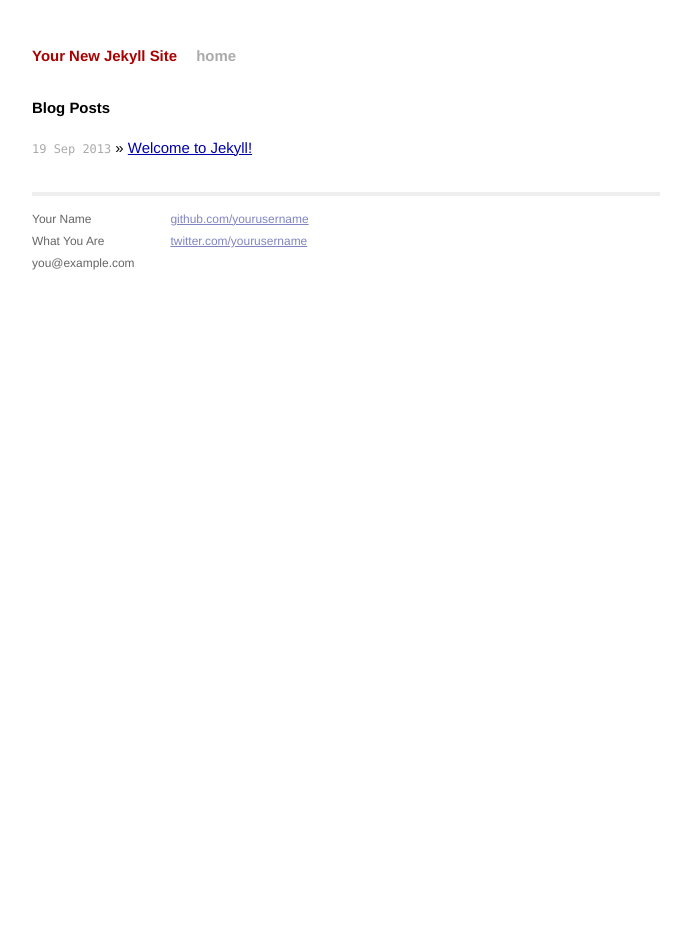
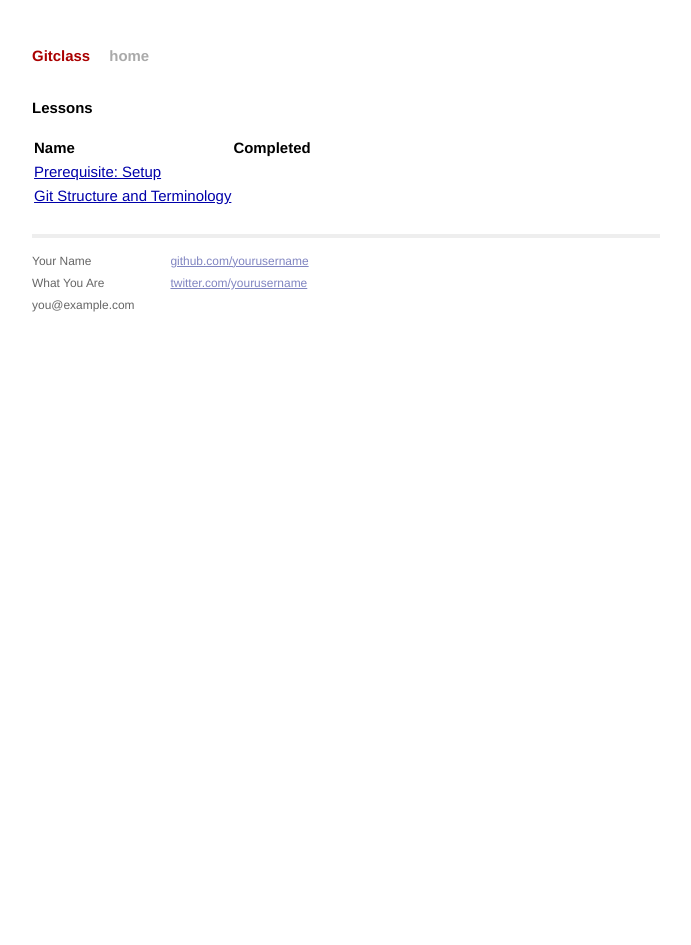
Before and after one commit to collexion/gitclass, a Jekyll site: the page built from index.html, in a window 1280 px wide. Shown: the whole page, without its empty margins (294-985 px from the left). Built offline with Jekyll 4.4.1, drawn with Linux system fonts in a browser that asks for light colours; Markdown is read by kramdown in place of the engine named in the settings.

Commit message:
First page.

```diff
--- a/_config.yml
+++ b/_config.yml
@@ -1,3 +1,3 @@
-name: Your New Jekyll Site
+name: Gitclass
 markdown: redcarpet
 pygments: true
--- /dev/null
+++ b/_posts/2013-09-20-Structure-and-terminology.md
@@ -0,0 +1,8 @@
+---
+layout: post
+title:  "Git Structure and Terminology"
+date:   2013-09-20 17:30:09
+categories: lesson
+---
+
+placeholder
--- a/index.html
+++ b/index.html
@@ -1,13 +1,27 @@
 ---
 layout: default
-title: Your New Jekyll Site
+title: Developer Collaboration Course
 ---
 
 <div id="home">
-  <h1>Blog Posts</h1>
-  <ul class="posts">
-    {% for post in site.posts %}
-      <li><span>{{ post.date | date_to_string }}</span> &raquo; <a href="{{ post.url }}">{{ post.title }}</a></li>
-    {% endfor %}
-  </ul>
+	<h1>Lessons</h1>
+	<table class="posts">
+		<thead>
+			<tr>
+				<th>Name</th>
+				<th>Completed</th>
+			</tr>
+		</thead>
+		<tbody>
+			{% for post in site.posts reversed %}
+				<tr>
+					<td><a href="{{ post.url }}">{{ post.title }}</a></td>
+					<td>
+						<span class="incomplete"></span>
+						<!-- <span class="complete"></span> -->
+					</td>
+				</tr>
+			{% endfor %}
+		</tbody>
+	</table>
 </div>
```
Also changed, not shown: _posts/2013-09-19-Prerequisite-setup.md (added, +48 -0 lines), _posts/2013-09-19-welcome-to-jekyll.markdown (deleted, +0 -24 lines).
